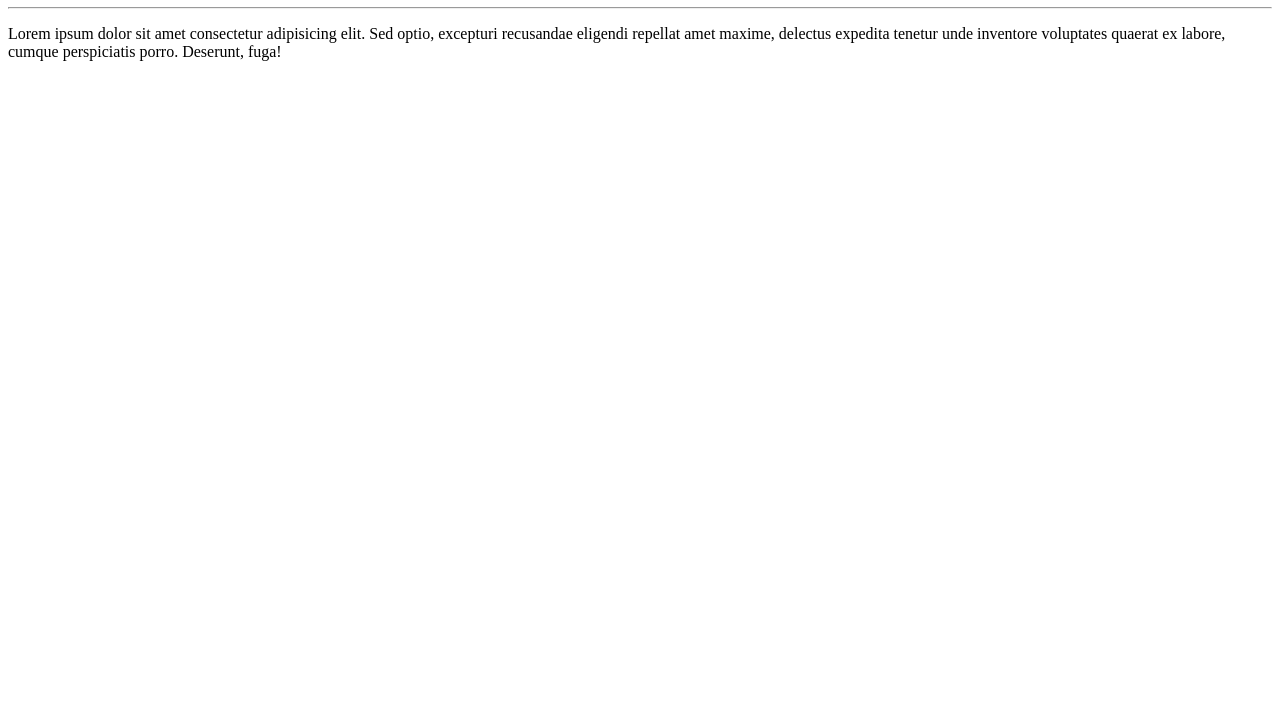
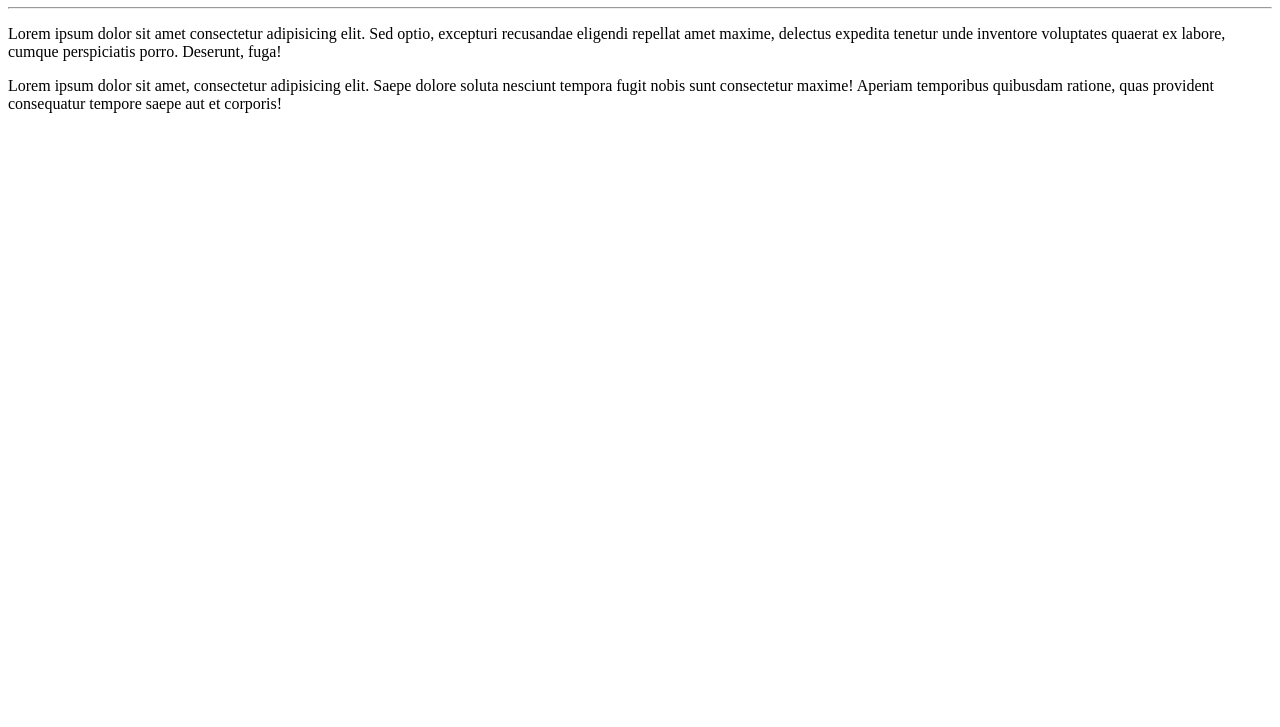
Before and after one commit to jairocorreia10/Ola-Mundo, a plain HTML site: page site-exemplo/index.html in a window 1280 px wide. Shown: the part 73-800 px from the top of the page. Drawn offline with Linux system fonts and the light colour scheme.

Commit message:
Adicionei um paragrafo

```diff
--- a/site-exemplo/index.html
+++ b/site-exemplo/index.html
@@ -10,5 +10,6 @@
     <h1>Olá, Mundo!</h1>
     <hr>
     <p>Lorem ipsum dolor sit amet consectetur adipisicing elit. Sed optio, excepturi recusandae eligendi repellat amet maxime, delectus expedita tenetur unde inventore voluptates quaerat ex labore, cumque perspiciatis porro. Deserunt, fuga!</p>
+    Lorem ipsum dolor sit amet, consectetur adipisicing elit. Saepe dolore soluta nesciunt tempora fugit nobis sunt consectetur maxime! Aperiam temporibus quibusdam ratione, quas provident consequatur tempore saepe aut et corporis!
 </body>
 </html>
```
